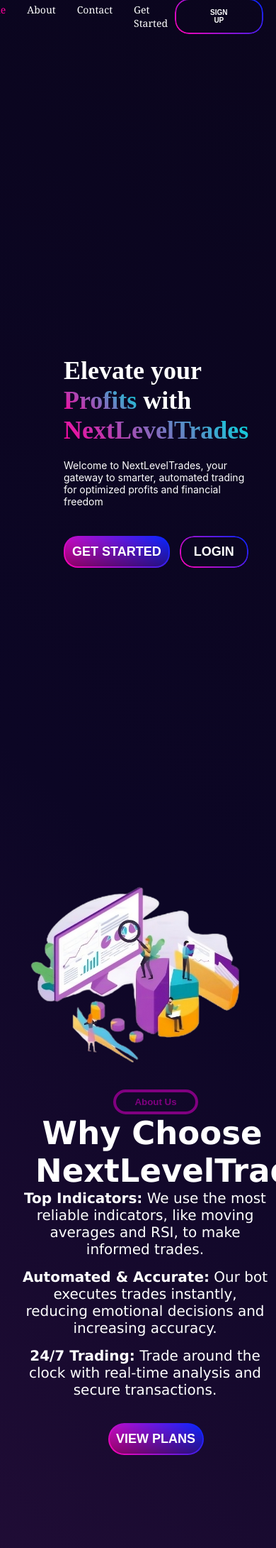
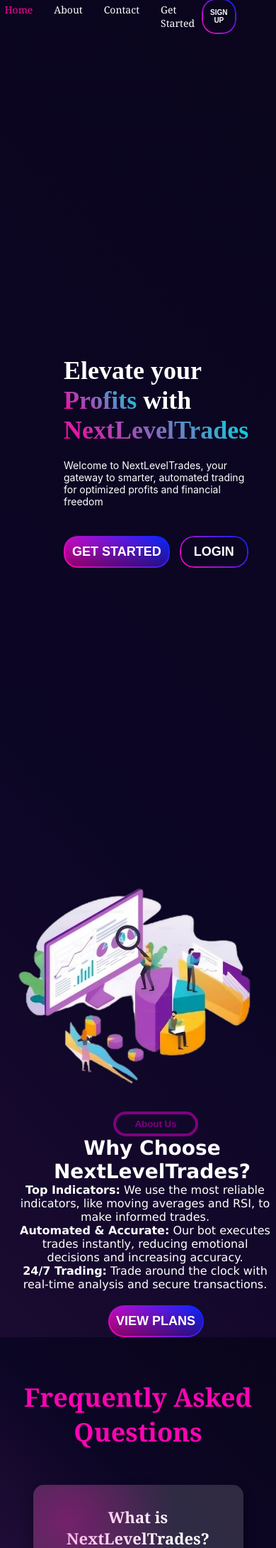
Before and after one commit to KaranYadav28/nextleveltrades-heroku, a Flask app: page / in a window 390 px wide. Shown: the top 2181 px of the page at 71% size. Run offline with Flask 3, Linux system fonts and the light colour scheme.

Commit message:
Update styles.css

```diff
--- a/static/styles.css
+++ b/static/styles.css
@@ -512,8 +512,6 @@ body {
     color: #bdbdbd;
 }
 /* Full Updated Responsiveness Code */
-
-/* Resetting margin and padding for all elements */
 * {
     margin: 0;
     padding: 0;
@@ -588,7 +586,7 @@ body {
         flex-direction: row;
         height: auto;
         align-items: center;
-        width: 100%;
+        width: 100%;  /* Ensure full width */
     }
     .second-left, .second-right {
         max-width: 50%;
@@ -628,9 +626,6 @@ body {
     .navbar-logo img {
         height: 60px;
     }
-    .navbar-menu {
-        justify-content: flex-end; /* Push navbar towards the right */
-    }
     .navbar-menu a {
         font-size: 16px;
         gap: 15px;
@@ -651,8 +646,7 @@ body {
     .Second-page {
         flex-direction: column;
         text-align: center;
-        width: 100%;
-        height: 120vh; /* Increase height of second page */
+        width: 100%;  /* Ensure full width */
     }
     .second-left, .second-right {
         max-width: 100%;
@@ -663,11 +657,9 @@ body {
     }
     .second-right {
         margin-top: 20px;
-        padding: 0 20px;
     }
     .navbar-signup {
-        padding: 5px 30px; /* Increase width */
-        height: 35px; /* Decrease height */
+        padding: 7px 18px;
         font-size: 14px;
     }
 }
@@ -676,9 +668,6 @@ body {
 @media (max-width: 700px) {
     .navbar-logo {
         display: none;
-    }
-    .navbar-menu {
-        justify-content: flex-end; /* Ensure navbar is right-aligned */
     }
     .navbar-menu a {
         font-size: 14px;
@@ -702,12 +691,9 @@ body {
     }
     .welcome {
         height: 55vh;
-        display: flex;
-        justify-content: flex-start;
-        align-items: center;
     }
     .navbar-signup {
-        padding: 6px 40px; /* Increase width and decrease height */
+        padding: 6px 16px;
         font-size: 13px;
     }
 }
@@ -718,13 +704,8 @@ body {
         gap: 10px;
     }
     .navbar-signup {
-        padding: 6px 40px; /* Wider button */
+        padding: 5px 14px;
         font-size: 12px;
-    }
-    .welcome-left {
-        margin-left: 30px; /* Shift slightly to the left from center */
-        max-width: 100%;
-        text-align: left;
     }
     .welcome-left h1 {
         font-size: 48px;
@@ -732,39 +713,15 @@ body {
     .welcome p {
         font-size: 16px;
     }
-    .welcome-right img {
-        display: none;
+    .second-right h1 {
+        font-size: 30px;
     }
-    .welcome {
-        height: 50vh;
-        display: flex;
-        justify-content: flex-start;
-        align-items: center;
+    .second-right p {
+        font-size: 18px;
     }
-    /* Get in Touch Section for mobile */
-    .get-in-touch {
-        width: 100%; /* Full width on mobile */
-        margin: 0;
-        padding: 30px 20px;
-    }
-    .get-in-touch h2 {
-        font-size: 32px;
-    }
-    .get-in-touch p {
-        font-size: 14px;
-    }
-    .get-in-touch .contact-form {
+    .second-left img {
         width: 100%;
-        padding: 0;
-    }
-    .get-in-touch .contact-form input,
-    .get-in-touch .contact-form textarea {
-        padding: 12px;
-        font-size: 14px;
-    }
-    .get-in-touch .contact-form button {
-        font-size: 16px;
-        padding: 12px;
+        height: auto;
     }
 }
 
@@ -779,7 +736,7 @@ body {
         gap: 8px;
     }
     .navbar-signup {
-        padding: 5px 50px; /* Wider button */
+        padding: 5px 14px;
         font-size: 11px;
     }
     .welcome-left h1 {
@@ -789,19 +746,13 @@ body {
         font-size: 15px;
     }
     .welcome {
-        height: 45vh;
+        height: 50vh;
     }
-    .Second-page {
-        height: 130vh; /* Further increase height of second page */
+    .second-right h1 {
+        font-size: 28px;
     }
     .second-right p {
-        margin-bottom: 15px; /* Add spacing between points */
-    }
-    .get-in-touch h2 {
-        font-size: 28px;
-    }
-    .get-in-touch p {
-        font-size: 13px;
+        font-size: 16px;
     }
 }
 
@@ -816,7 +767,7 @@ body {
         padding: 8px 10px;
     }
     .navbar-signup {
-        padding: 4px 50px; /* Wider button */
+        padding: 4px 12px;
         font-size: 10px;
     }
     .welcome-left h1 {
@@ -827,16 +778,6 @@ body {
     }
     .welcome {
         height: 45vh;
-    }
-    .get-in-touch h2 {
-        font-size: 24px;
-    }
-    .get-in-touch p {
-        font-size: 12px;
-    }
-    .get-in-touch .contact-form button {
-        font-size: 14px;
-        padding: 10px;
     }
 }
 
@@ -851,7 +792,7 @@ body {
         padding: 6px 8px;
     }
     .navbar-signup {
-        padding: 3px 45px; /* Wider button */
+        padding: 3px 10px;
         font-size: 9px;
     }
     .welcome-left h1 {
@@ -864,3 +805,12 @@ body {
         height: 40vh;
     }
 }
+
+
+
+
+    }
+    .welcome {
+        height: 40vh;
+    }
+}
```
